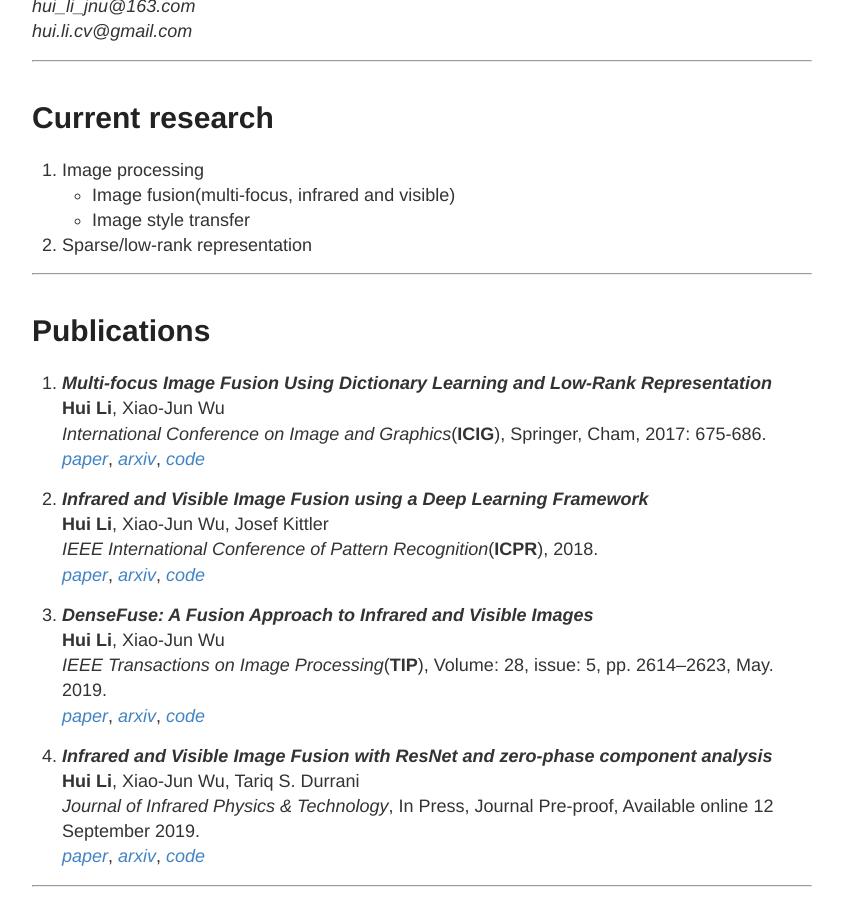
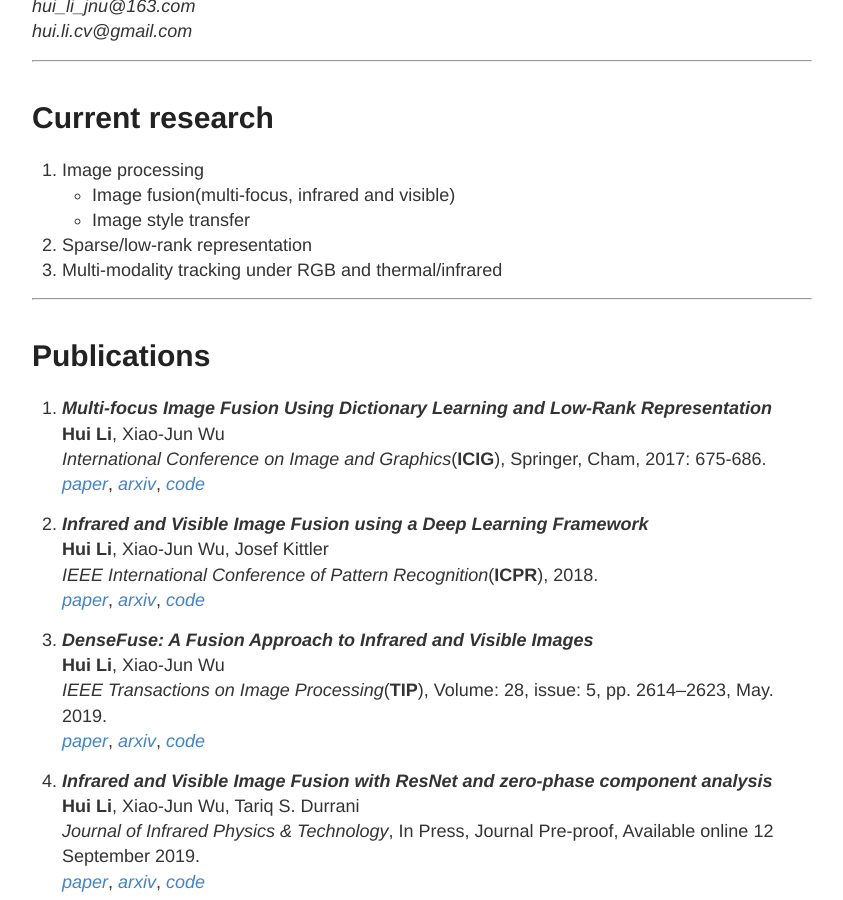
Before and after one commit to hli1221/hli1221.github.io, a Jekyll site: the page built from index.md, in a window 1280 px wide and 900 px high, scrolled down 348 px. Shown: the whole window, without its empty margins (218-1061 px from the left). Built offline with Jekyll 4.4.1, drawn with Linux system fonts in a browser that asks for light colours; our own code applies the rules of GitHub Pages for plain Markdown files.

Commit message:
Update index.md

```diff
--- a/index.md
+++ b/index.md
@@ -14,6 +14,8 @@ I received my B.A. degree from School of Internet of Things Engineering at Jiang
 - Image fusion(multi-focus, infrared and visible)
 - Image style transfer
 2. Sparse/low-rank representation
+3. Multi-modality tracking under RGB and thermal/infrared
+
 
 ---
 # Publications
```
